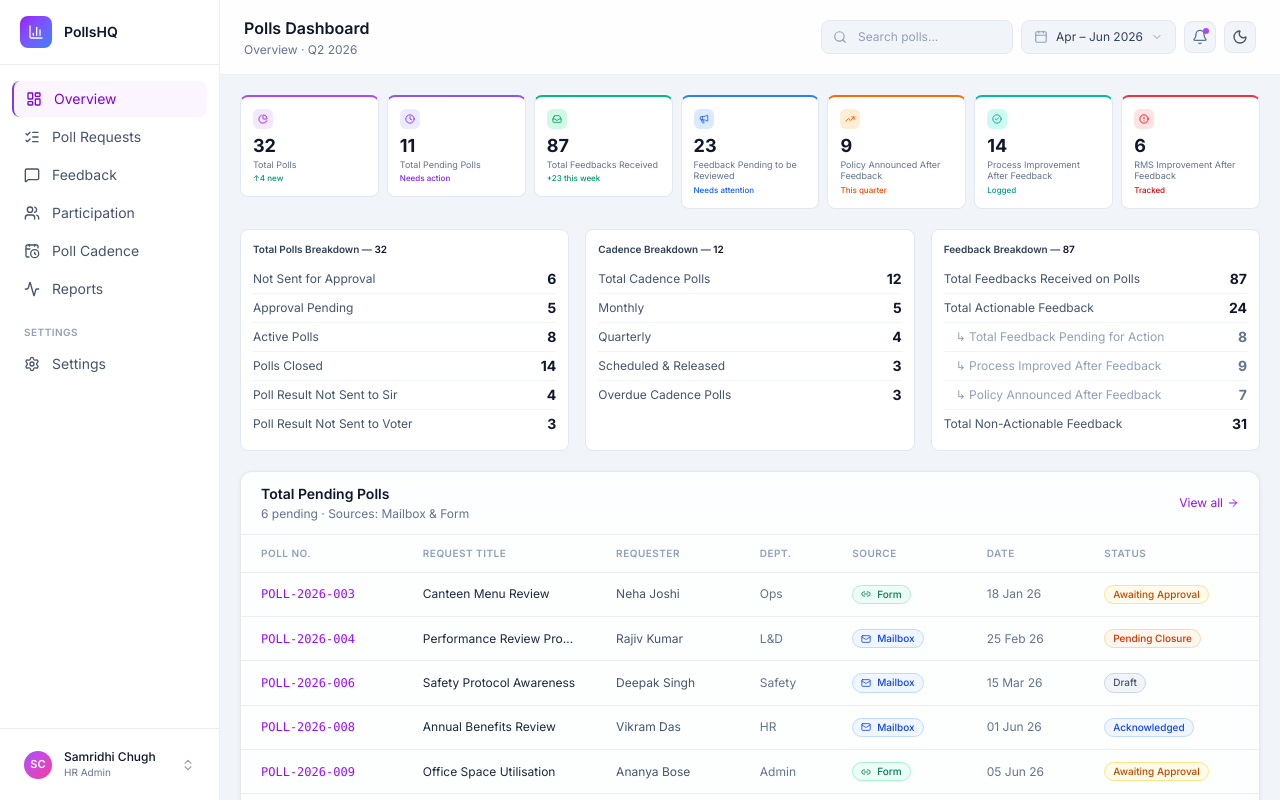
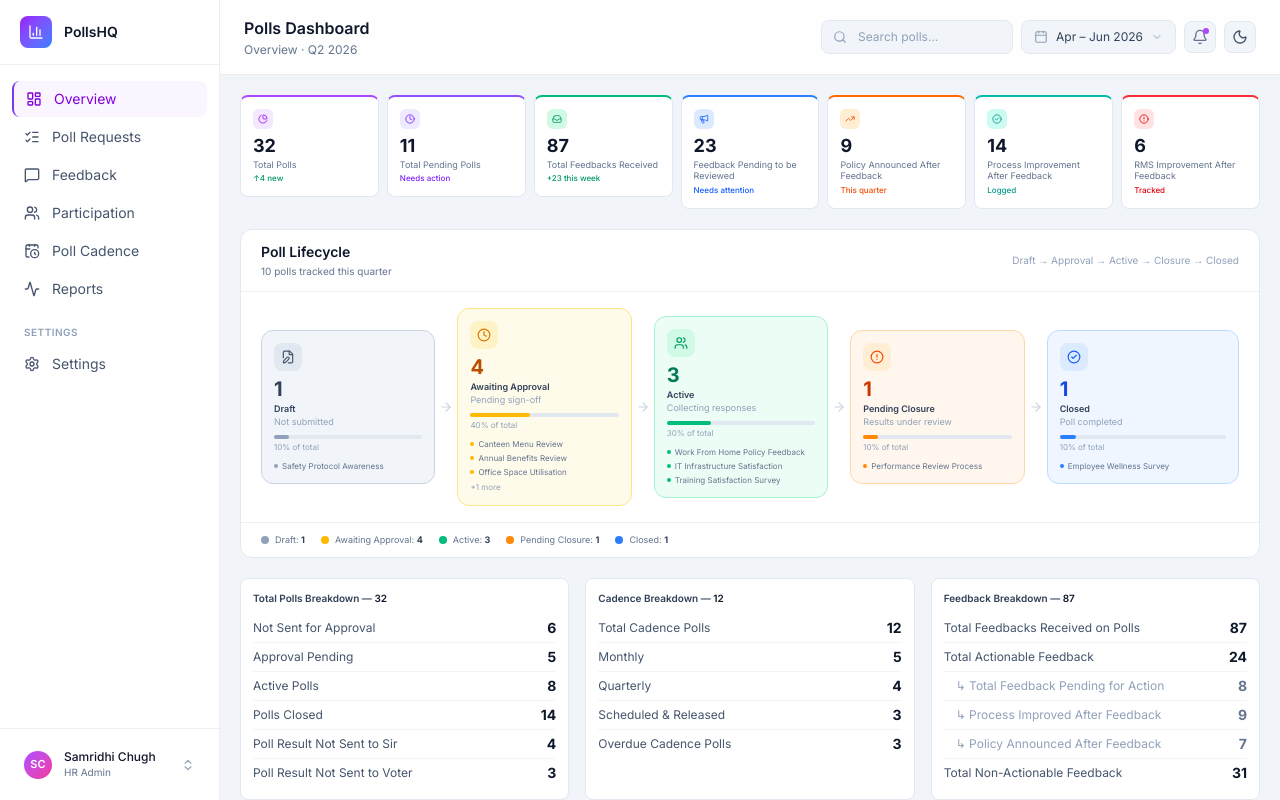
Before and after one commit to samridhichugh2000-hue/Pollsmockup, a Next.js app: page / in a window 1280 px wide. Shown: the top 800 px of the page. Built offline with nearby package versions, Linux system fonts and the light colour scheme.

Commit message:
feat: add Poll Lifecycle flow section to overview dashboard

```diff
--- a/app/page.tsx
+++ b/app/page.tsx
@@ -9,11 +9,13 @@ import { ActionReport }          from "@/components/dashboard/ActionReport";
 import { FeedbackClosure }       from "@/components/dashboard/FeedbackClosure";
 import { ParticipationSection }  from "@/components/dashboard/ParticipationSection";
 import { FollowUpPanel }         from "@/components/dashboard/FollowUpPanel";
+import { PollLifecycle }         from "@/components/dashboard/PollLifecycle";
 
 export default function OverviewPage() {
   return (
     <DashboardLayout title="Polls Dashboard" subtitle="Overview · Q2 2026">
 <section aria-label="KPI Overview"><KPICards /></section>
+      <section aria-label="Poll Lifecycle"><PollLifecycle /></section>
       <section aria-label="Breakdowns" className="grid grid-cols-3 gap-4">
         <TotalPollsBreakdown />
         <CadenceBreakdown />
--- /dev/null
+++ b/components/dashboard/PollLifecycle.tsx
@@ -0,0 +1,164 @@
+"use client";
+import { ArrowRight, FileEdit, Clock, CheckCircle2, XCircle, AlertCircle, Send, Users } from "lucide-react";
+import { pollRequests } from "@/lib/data";
+
+const stages = [
+  {
+    key: "Draft",
+    label: "Draft",
+    sublabel: "Not submitted",
+    icon: FileEdit,
+    bg: "bg-slate-100 dark:bg-slate-700",
+    iconBg: "bg-slate-200 dark:bg-slate-600",
+    iconTxt: "text-slate-600 dark:text-slate-300",
+    numTxt: "text-slate-700 dark:text-slate-200",
+    border: "border-slate-300 dark:border-slate-600",
+    dot: "bg-slate-400",
+  },
+  {
+    key: "Awaiting Approval",
+    label: "Awaiting Approval",
+    sublabel: "Pending sign-off",
+    icon: Clock,
+    bg: "bg-amber-50 dark:bg-amber-500/10",
+    iconBg: "bg-amber-100 dark:bg-amber-500/20",
+    iconTxt: "text-amber-600 dark:text-amber-400",
+    numTxt: "text-amber-700 dark:text-amber-300",
+    border: "border-amber-200 dark:border-amber-500/30",
+    dot: "bg-amber-400",
+  },
+  {
+    key: "Active",
+    label: "Active",
+    sublabel: "Collecting responses",
+    icon: Users,
+    bg: "bg-emerald-50 dark:bg-emerald-500/10",
+    iconBg: "bg-emerald-100 dark:bg-emerald-500/20",
+    iconTxt: "text-emerald-600 dark:text-emerald-400",
+    numTxt: "text-emerald-700 dark:text-emerald-300",
+    border: "border-emerald-200 dark:border-emerald-500/30",
+    dot: "bg-emerald-500",
+  },
+  {
+    key: "Pending Closure",
+    label: "Pending Closure",
+    sublabel: "Results under review",
+    icon: AlertCircle,
+    bg: "bg-orange-50 dark:bg-orange-500/10",
+    iconBg: "bg-orange-100 dark:bg-orange-500/20",
+    iconTxt: "text-orange-600 dark:text-orange-400",
+    numTxt: "text-orange-700 dark:text-orange-300",
+    border: "border-orange-200 dark:border-orange-500/30",
+    dot: "bg-orange-400",
+  },
+  {
+    key: "Closed",
+    label: "Closed",
+    sublabel: "Poll completed",
+    icon: CheckCircle2,
+    bg: "bg-blue-50 dark:bg-blue-500/10",
+    iconBg: "bg-blue-100 dark:bg-blue-500/20",
+    iconTxt: "text-blue-600 dark:text-blue-400",
+    numTxt: "text-blue-700 dark:text-blue-300",
+    border: "border-blue-200 dark:border-blue-500/30",
+    dot: "bg-blue-500",
+  },
+];
+
+// Count polls per stage
+const counts: Record<string, number> = {};
+pollRequests.forEach((p) => {
+  counts[p.status] = (counts[p.status] ?? 0) + 1;
+});
+// "Acknowledged" maps to Awaiting Approval visually
+counts["Awaiting Approval"] = (counts["Awaiting Approval"] ?? 0) + (counts["Acknowledged"] ?? 0);
+
+const total = pollRequests.length;
+
+export function PollLifecycle() {
+  return (
+    <div className="bg-white dark:bg-slate-800 border border-slate-200 dark:border-slate-700 rounded-xl overflow-hidden">
+      {/* Header */}
+      <div
+        className="px-5 py-3 flex items-center justify-between"
+        style={{ borderBottom: "1px solid var(--border-divider)" }}
+      >
+        <div>
+          <h2 className="text-sm font-semibold text-slate-900 dark:text-slate-100">Poll Lifecycle</h2>
+          <p className="text-[10px] text-slate-500 mt-0.5">{total} polls tracked this quarter</p>
+        </div>
+        <span className="text-[10px] text-slate-400">Draft → Approval → Active → Closure → Closed</span>
+      </div>
+
+      {/* Stage flow */}
+      <div className="px-5 py-4 flex items-stretch gap-1 overflow-x-auto">
+        {stages.map((stage, idx) => {
+          const Icon = stage.icon;
+          const count = counts[stage.key] ?? 0;
+          const pct = total > 0 ? Math.round((count / total) * 100) : 0;
+          const polls = pollRequests.filter(
+            (p) =>
+              p.status === stage.key ||
+              (stage.key === "Awaiting Approval" && p.status === "Acknowledged")
+          );
+
+          return (
+            <div key={stage.key} className="flex items-center gap-1 flex-1 min-w-[120px]">
+              {/* Stage card */}
+              <div className={`flex-1 rounded-xl border ${stage.bg} ${stage.border} p-3`}>
+                <div className={`w-7 h-7 rounded-lg ${stage.iconBg} flex items-center justify-center mb-2`}>
+                  <Icon className={`w-3.5 h-3.5 ${stage.iconTxt}`} />
+                </div>
+                <p className={`text-xl font-bold leading-none ${stage.numTxt}`}>{count}</p>
+                <p className="text-[9px] font-semibold text-slate-700 dark:text-slate-300 mt-1 leading-tight">{stage.label}</p>
+                <p className="text-[9px] text-slate-400 mt-0.5 leading-tight">{stage.sublabel}</p>
+
+                {/* Mini progress bar */}
+                <div className="mt-2 h-1 rounded-full bg-slate-200 dark:bg-white/10">
+                  <div
+                    className={`h-full rounded-full ${stage.dot}`}
+                    style={{ width: `${pct}%` }}
+                  />
+                </div>
+                <p className="text-[8px] text-slate-400 mt-0.5">{pct}% of total</p>
+
+                {/* Poll list (up to 3) */}
+                {polls.length > 0 && (
+                  <div className="mt-2 space-y-1">
+                    {polls.slice(0, 3).map((p) => (
+                      <div key={p.id} className="flex items-center gap-1">
+                        <span className={`w-1 h-1 rounded-full flex-shrink-0 ${stage.dot}`} />
+                        <p className="text-[8px] text-slate-500 dark:text-slate-400 truncate leading-tight">{p.title}</p>
+                      </div>
+                    ))}
+                    {polls.length > 3 && (
+                      <p className="text-[8px] text-slate-400">+{polls.length - 3} more</p>
+                    )}
+                  </div>
+                )}
+              </div>
+
+              {/* Arrow between stages */}
+              {idx < stages.length - 1 && (
+                <ArrowRight className="w-3.5 h-3.5 text-slate-300 dark:text-slate-600 flex-shrink-0" />
+              )}
+            </div>
+          );
+        })}
+      </div>
+
+      {/* Legend row */}
+      <div
+        className="px-5 py-2.5 flex flex-wrap gap-4"
+        style={{ borderTop: "1px solid var(--border-divider)" }}
+      >
+        {stages.map((s) => (
+          <div key={s.key} className="flex items-center gap-1.5">
+            <span className={`w-2 h-2 rounded-full ${s.dot}`} />
+            <span className="text-[9px] text-slate-500">{s.label}: <strong className="text-slate-700 dark:text-slate-300">{counts[s.key] ?? 0}</strong></span>
+          </div>
+        ))}
+      </div>
+    </div>
+  );
+}
```
